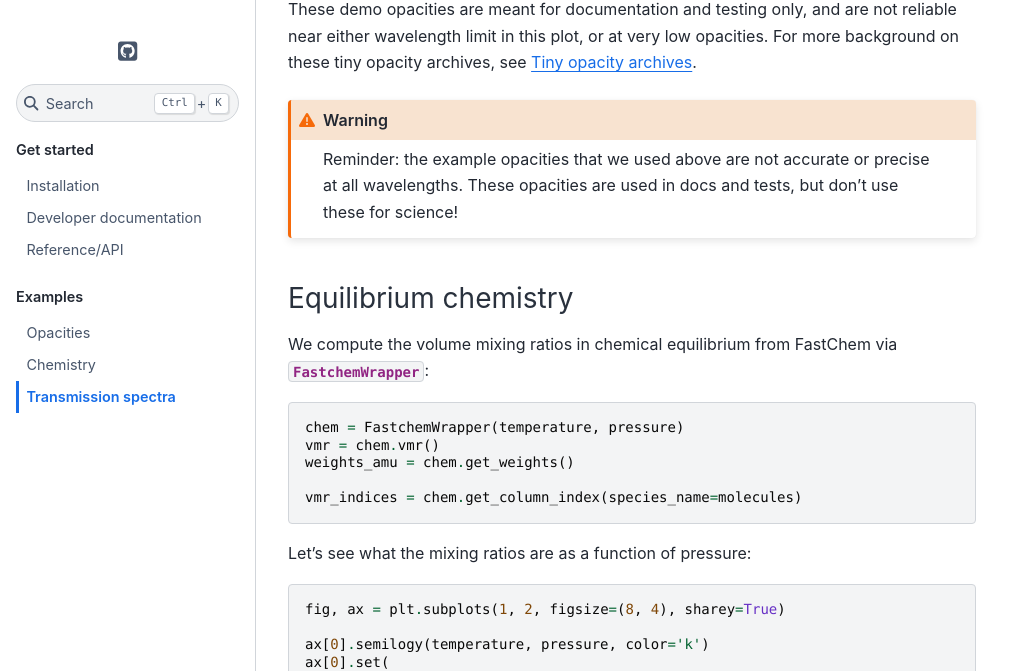
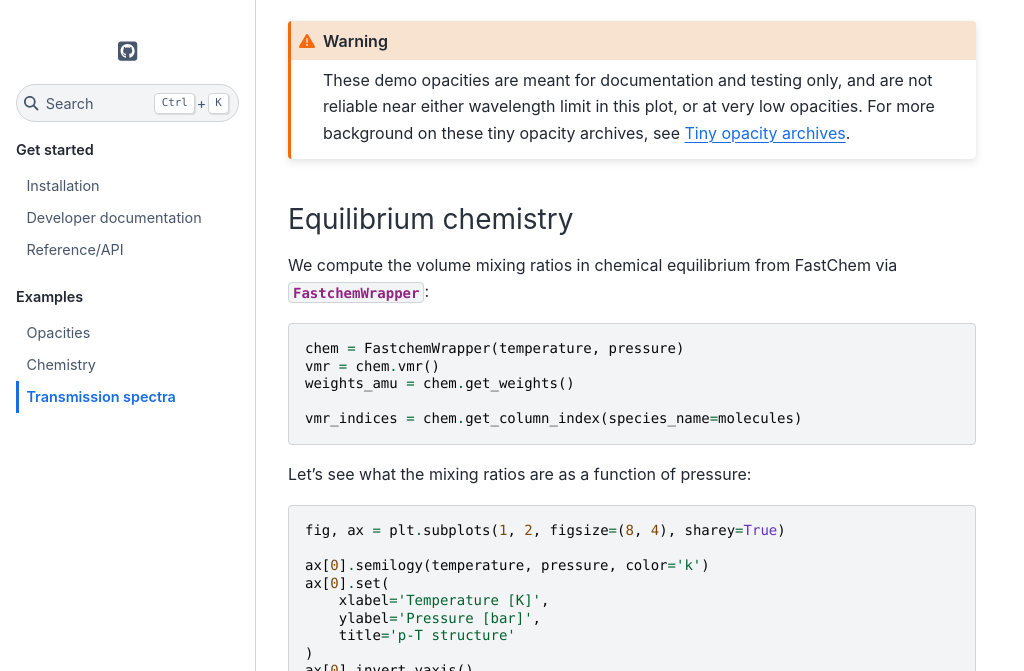
Before and after one commit to bmorris3/shone, a Sphinx documentation site: the page built from docs/shone/examples/transmission.rst, in a window 1280 px wide and 900 px high, scrolled down 1624 px, cut to the strip 229-900 px from the top of the window. Shown: the whole strip, without its empty margins (0-1024 px from the left). Built offline with Sphinx 7.4.7 and the Sphinx Book theme 1.1.4, drawn with Linux system fonts in a browser that asks for light colours; the version number could not be read and is left out.

Commit message:
fix warning for loading demo opacities

```diff
--- a/docs/shone/examples/transmission.rst
+++ b/docs/shone/examples/transmission.rst
@@ -112,17 +112,13 @@ Let's see where each species contributes to the opacity:
         ylim=(1e-6, 1e5)
     )
 
-These demo opacities are meant for documentation and testing only, and are
-not reliable near either wavelength limit in this plot, or at very low
-opacities. For more background on these tiny opacity archives, see
-:ref:`tiny_opacity_archive`.
-
 .. warning::
 
-    Reminder: the example opacities that we used above
-    are not accurate or precise at all wavelengths. These
-    opacities are used in docs and tests, but don't
-    use these for science!
+    These demo opacities are meant for documentation and testing only, and are
+    not reliable near either wavelength limit in this plot, or at very low
+    opacities. For more background on these tiny opacity archives, see
+    :ref:`tiny_opacity_archive`.
+
 
 Equilibrium chemistry
 ---------------------
```
